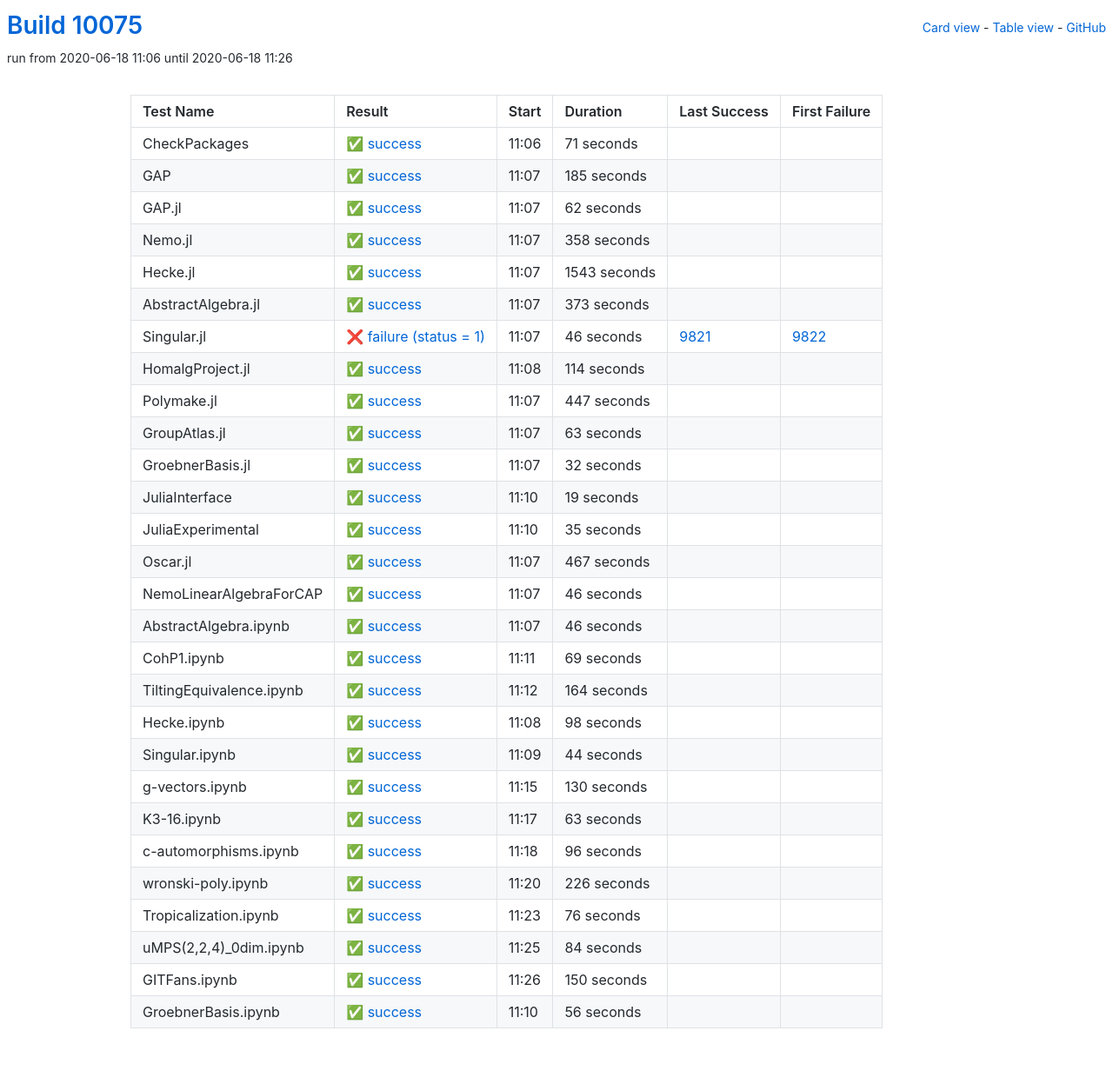
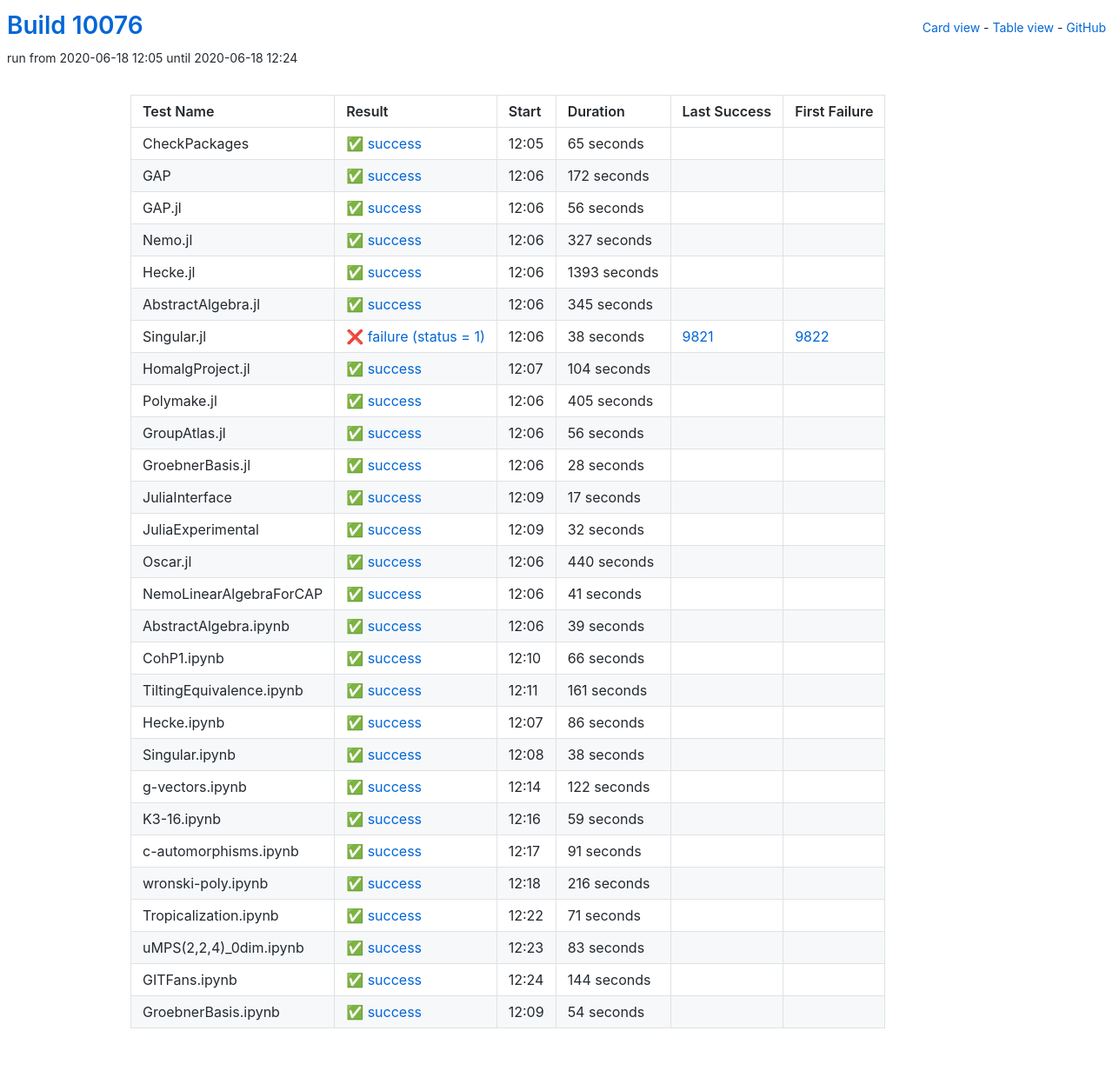
Before and after one commit to oscar-system/oscar-ci-status, a Jekyll site: the page built from table.html, in a window 1280 px wide. Shown: the whole page at 87% size. Built offline with Jekyll 4.4.1, drawn with Linux system fonts in a browser that asks for light colours; some of the changed lines change nothing that is shown.

Commit message:
Build #10076

```diff
--- a/_data/ci.yml
+++ b/_data/ci.yml
@@ -1,6 +1,6 @@
 ---
-build: 10075
-build_url: https://oscarci.mathematik.uni-kl.de/job/oscar/10075/
+build: 10076
+build_url: https://oscarci.mathematik.uni-kl.de/job/oscar/10076/
 job: oscar
 organization: oscar-system
 repo: oscar-ci-status
@@ -8,8 +8,296 @@
 tests:
 - name: CheckPackages
   id: checkpackages
-  log: https://oscarci.mathematik.uni-kl.de/job/oscar/10075/artifact/logs/build-10075/CheckPackages.log
-  start: 2020-06-18 11:06
+  log: https://oscarci.mathematik.uni-kl.de/job/oscar/10076/artifact/logs/build-10076/CheckPackages.log
+  start: 2020-06-18 12:05
+  success: true
+  exitcode: 0
+  status: success
+  duration: 65
+  last_success: false
+  last_success_url:
+  first_failure: false
+  first_failure_url:
+- name: GAP
+  id: gap
+  log: https://oscarci.mathematik.uni-kl.de/job/oscar/10076/artifact/logs/build-10076/GAP.log
+  start: 2020-06-18 12:06
+  success: true
+  exitcode: 0
+  status: success
+  duration: 172
+  last_success: false
+  last_success_url:
+  first_failure: false
+  first_failure_url:
+- name: GAP.jl
+  id: gap-jl
+  log: https://oscarci.mathematik.uni-kl.de/job/oscar/10076/artifact/logs/build-10076/GAP.jl.log
+  start: 2020-06-18 12:06
+  success: true
+  exitcode: 0
+  status: success
+  duration: 56
+  last_success: false
+  last_success_url:
+  first_failure: false
+  first_failure_url:
+- name: Nemo.jl
+  id: nemo-jl
+  log: https://oscarci.mathematik.uni-kl.de/job/oscar/10076/artifact/logs/build-10076/Nemo.jl.log
+  start: 2020-06-18 12:06
+  success: true
+  exitcode: 0
+  status: success
+  duration: 327
+  last_success: false
+  last_success_url:
+  first_failure: false
+  first_failure_url:
+- name: Hecke.jl
+  id: hecke-jl
+  log: https://oscarci.mathematik.uni-kl.de/job/oscar/10076/artifact/logs/build-10076/Hecke.jl.log
+  start: 2020-06-18 12:06
+  success: true
+  exitcode: 0
+  status: success
+  duration: 1393
+  last_success: false
+  last_success_url:
+  first_failure: false
+  first_failure_url:
+- name: AbstractAlgebra.jl
+  id: abstractalgebra-jl
+  log: https://oscarci.mathematik.uni-kl.de/job/oscar/10076/artifact/logs/build-10076/AbstractAlgebra.jl.log
+  start: 2020-06-18 12:06
+  success: true
+  exitcode: 0
+  status: success
+  duration: 345
+  last_success: false
+  last_success_url:
+  first_failure: false
+  first_failure_url:
+- name: Singular.jl
+  id: singular-jl
+  log: https://oscarci.mathematik.uni-kl.de/job/oscar/10076/artifact/logs/build-10076/Singular.jl.log
+  start: 2020-06-18 12:06
+  success: false
+  exitcode: 1
+  status: failure
+  duration: 38
+  last_success: 9821
+  last_success_url: https://oscarci.mathematik.uni-kl.de/job/oscar/9821/
+  first_failure: 9822
+  first_failure_url: https://oscarci.mathematik.uni-kl.de/job/oscar/9822/
+- name: HomalgProject.jl
+  id: homalgproject-jl
+  log: https://oscarci.mathematik.uni-kl.de/job/oscar/10076/artifact/logs/build-10076/HomalgProject.jl.log
+  start: 2020-06-18 12:07
+  success: true
+  exitcode: 0
+  status: success
+  duration: 104
+  last_success: false
+  last_success_url:
+  first_failure: false
+  first_failure_url:
+- name: Polymake.jl
+  id: polymake-jl
+  log: https://oscarci.mathematik.uni-kl.de/job/oscar/10076/artifact/logs/build-10076/Polymake.jl.log
+  start: 2020-06-18 12:06
+  success: true
+  exitcode: 0
+  status: success
+  duration: 405
+  last_success: false
+  last_success_url:
+  first_failure: false
+  first_failure_url:
+- name: GroupAtlas.jl
+  id: groupatlas-jl
+  log: https://oscarci.mathematik.uni-kl.de/job/oscar/10076/artifact/logs/build-10076/GroupAtlas.jl.log
+  start: 2020-06-18 12:06
+  success: true
+  exitcode: 0
+  status: success
+  duration: 56
+  last_success: false
+  last_success_url:
+  first_failure: false
+  first_failure_url:
+- name: GroebnerBasis.jl
+  id: groebnerbasis-jl
+  log: https://oscarci.mathematik.uni-kl.de/job/oscar/10076/artifact/logs/build-10076/GroebnerBasis.jl.log
+  start: 2020-06-18 12:06
+  success: true
+  exitcode: 0
+  status: success
+  duration: 28
+  last_success: false
+  last_success_url:
+  first_failure: false
+  first_failure_url:
+- name: JuliaInterface
+  id: juliainterface
+  log: https://oscarci.mathematik.uni-kl.de/job/oscar/10076/artifact/logs/build-10076/JuliaInterface.log
+  start: 2020-06-18 12:09
+  success: true
+  exitcode: 0
+  status: success
+  duration: 17
+  last_success: false
+  last_success_url:
+  first_failure: false
+  first_failure_url:
+- name: JuliaExperimental
+  id: juliaexperimental
+  log: https://oscarci.mathematik.uni-kl.de/job/oscar/10076/artifact/logs/build-10076/JuliaExperimental.log
+  start: 2020-06-18 12:09
+  success: true
+  exitcode: 0
+  status: success
+  duration: 32
+  last_success: false
+  last_success_url:
+  first_failure: false
+  first_failure_url:
+- name: Oscar.jl
+  id: oscar-jl
+  log: https://oscarci.mathematik.uni-kl.de/job/oscar/10076/artifact/logs/build-10076/Oscar.jl.log
+  start: 2020-06-18 12:06
+  success: true
+  exitcode: 0
+  status: success
+  duration: 440
+  last_success: false
+  last_success_url:
+  first_failure: false
+  first_failure_url:
+- name: NemoLinearAlgebraForCAP
+  id: nemolinearalgebraforcap
+  log: https://oscarci.mathematik.uni-kl.de/job/oscar/10076/artifact/logs/build-10076/NemoLinearAlgebraForCAP.log
+  start: 2020-06-18 12:06
+  success: true
+  exitcode: 0
+  status: success
+  duration: 41
+  last_success: false
+  last_success_url:
+  first_failure: false
+  first_failure_url:
+- name: AbstractAlgebra.ipynb
+  id: abstractalgebra-ipynb
+  log: https://oscarci.mathematik.uni-kl.de/job/oscar/10076/artifact/logs/build-10076/AbstractAlgebra.ipynb.log
+  start: 2020-06-18 12:06
+  success: true
+  exitcode: 0
+  status: success
+  duration: 39
+  last_success: false
+  last_success_url:
+  first_failure: false
+  first_failure_url:
+- name: CohP1.ipynb
+  id: cohp1-ipynb
+  log: https://oscarci.mathematik.uni-kl.de/job/oscar/10076/artifact/logs/build-10076/CohP1.ipynb.log
+  start: 2020-06-18 12:10
+  success: true
+  exitcode: 0
+  status: success
+  duration: 66
+  last_success: false
+  last_success_url:
+  first_failure: false
+  first_failure_url:
+- name: TiltingEquivalence.ipynb
+  id: tiltingequivalence-ipynb
+  log: https://oscarci.mathematik.uni-kl.de/job/oscar/10076/artifact/logs/build-10076/TiltingEquivalence.ipynb.log
+  start: 2020-06-18 12:11
+  success: true
+  exitcode: 0
+  status: success
+  duration: 161
+  last_success: false
+  last_success_url:
+  first_failure: false
+  first_failure_url:
+- name: Hecke.ipynb
+  id: hecke-ipynb
+  log: https://oscarci.mathematik.uni-kl.de/job/oscar/10076/artifact/logs/build-10076/Hecke.ipynb.log
+  start: 2020-06-18 12:07
+  success: true
+  exitcode: 0
+  status: success
+  duration: 86
+  last_success: false
+  last_success_url:
+  first_failure: false
+  first_failure_url:
+- name: Singular.ipynb
+  id: singular-ipynb
+  log: https://oscarci.mathematik.uni-kl.de/job/oscar/10076/artifact/logs/build-10076/Singular.ipynb.log
+  start: 2020-06-18 12:08
+  success: true
+  exitcode: 0
+  status: success
+  duration: 38
+  last_success: false
+  last_success_url:
+  first_failure: false
+  first_failure_url:
+- name: g-vectors.ipynb
+  id: g-vectors-ipynb
+  log: https://oscarci.mathematik.uni-kl.de/job/oscar/10076/artifact/logs/build-10076/g-vectors.ipynb.log
+  start: 2020-06-18 12:14
+  success: true
+  exitcode: 0
+  status: success
+  duration: 122
+  last_success: false
+  last_success_url:
+  first_failure: false
+  first_failure_url:
+- name: K3-16.ipynb
+  id: k3-16-ipynb
+  log: https://oscarci.mathematik.uni-kl.de/job/oscar/10076/artifact/logs/build-10076/K3-16.ipynb.log
+  start: 2020-06-18 12:16
+  success: true
+  exitcode: 0
+  status: success
+  duration: 59
+  last_success: false
+  last_success_url:
+  first_failure: false
+  first_failure_url:
+- name: c-automorphisms.ipynb
+  id: c-automorphisms-ipynb
+  log: https://oscarci.mathematik.uni-kl.de/job/oscar/10076/artifact/logs/build-10076/c-automorphisms.ipynb.log
+  start: 2020-06-18 12:17
+  success: true
+  exitcode: 0
+  status: success
+  duration: 91
+  last_success: false
+  last_success_url:
+  first_failure: false
+  first_failure_url:
+- name: wronski-poly.ipynb
+  id: wronski-poly-ipynb
+  log: https://oscarci.mathematik.uni-kl.de/job/oscar/10076/artifact/logs/build-10076/wronski-poly.ipynb.log
+  start: 2020-06-18 12:18
+  success: true
+  exitcode: 0
+  status: success
+  duration: 216
+  last_success: false
+  last_success_url:
+  first_failure: false
+  first_failure_url:
+- name: Tropicalization.ipynb
+  id: tropicalization-ipynb
+  log: https://oscarci.mathematik.uni-kl.de/job/oscar/10076/artifact/logs/build-10076/Tropicalization.ipynb.log
+  start: 2020-06-18 12:22
   success: true
   exitcode: 0
   status: success
@@ -18,326 +306,38 @@
   last_success_url:
   first_failure: false
   first_failure_url:
-- name: GAP
-  id: gap
-  log: https://oscarci.mathematik.uni-kl.de/job/oscar/10075/artifact/logs/build-10075/GAP.log
-  start: 2020-06-18 11:07
+- name: uMPS(2,2,4)_0dim.ipynb
+  id: umps-2-2-4-0dim-ipynb
+  log: https://oscarci.mathematik.uni-kl.de/job/oscar/10076/artifact/logs/build-10076/uMPS-2-2-4-_0dim.ipynb.log
+  start: 2020-06-18 12:23
   success: true
   exitcode: 0
   status: success
-  duration: 185
-  last_success: false
-  last_success_url:
-  first_failure: false
-  first_failure_url:
-- name: GAP.jl
-  id: gap-jl
-  log: https://oscarci.mathematik.uni-kl.de/job/oscar/10075/artifact/logs/build-10075/GAP.jl.log
-  start: 2020-06-18 11:07
-  success: true
-  exitcode: 0
-  status: success
-  duration: 62
-  last_success: false
-  last_success_url:
-  first_failure: false
-  first_failure_url:
-- name: Nemo.jl
-  id: nemo-jl
-  log: https://oscarci.mathematik.uni-kl.de/job/oscar/10075/artifact/logs/build-10075/Nemo.jl.log
-  start: 2020-06-18 11:07
-  success: true
-  exitcode: 0
-  status: success
-  duration: 358
-  last_success: false
-  last_success_url:
-  first_failure: false
-  first_failure_url:
-- name: Hecke.jl
-  id: hecke-jl
-  log: https://oscarci.mathematik.uni-kl.de/job/oscar/10075/artifact/logs/build-10075/Hecke.jl.log
-  start: 2020-06-18 11:07
-  success: true
-  exitcode: 0
-  status: success
-  duration: 1543
-  last_success: false
-  last_success_url:
-  first_failure: false
-  first_failure_url:
-- name: AbstractAlgebra.jl
-  id: abstractalgebra-jl
-  log: https://oscarci.mathematik.uni-kl.de/job/oscar/10075/artifact/logs/build-10075/AbstractAlgebra.jl.log
-  start: 2020-06-18 11:07
-  success: true
-  exitcode: 0
-  status: success
-  duration: 373
-  last_success: false
-  last_success_url:
-  first_failure: false
-  first_failure_url:
-- name: Singular.jl
-  id: singular-jl
-  log: https://oscarci.mathematik.uni-kl.de/job/oscar/10075/artifact/logs/build-10075/Singular.jl.log
-  start: 2020-06-18 11:07
-  success: false
-  exitcode: 1
-  status: failure
-  duration: 46
-  last_success: 9821
-  last_success_url: https://oscarci.mathematik.uni-kl.de/job/oscar/9821/
-  first_failure: 9822
-  first_failure_url: https://oscarci.mathematik.uni-kl.de/job/oscar/9822/
-- name: HomalgProject.jl
-  id: homalgproject-jl
-  log: https://oscarci.mathematik.uni-kl.de/job/oscar/10075/artifact/logs/build-10075/HomalgProject.jl.log
-  start: 2020-06-18 11:08
-  success: true
-  exitcode: 0
-  status: success
-  duration: 114
-  last_success: false
-  last_success_url:
-  first_failure: false
-  first_failure_url:
-- name: Polymake.jl
-  id: polymake-jl
-  log: https://oscarci.mathematik.uni-kl.de/job/oscar/10075/artifact/logs/build-10075/Polymake.jl.log
-  start: 2020-06-18 11:07
-  success: true
-  exitcode: 0
-  status: success
-  duration: 447
-  last_success: false
-  last_success_url:
-  first_failure: false
-  first_failure_url:
-- name: GroupAtlas.jl
-  id: groupatlas-jl
-  log: https://oscarci.mathematik.uni-kl.de/job/oscar/10075/artifact/logs/build-10075/GroupAtlas.jl.log
-  start: 2020-06-18 11:07
-  success: true
-  exitcode: 0
-  status: success
-  duration: 63
-  last_success: false
-  last_success_url:
-  first_failure: false
-  first_failure_url:
-- name: GroebnerBasis.jl
-  id: groebnerbasis-jl
-  log: https://oscarci.mathematik.uni-kl.de/job/oscar/10075/artifact/logs/build-10075/GroebnerBasis.jl.log
-  start: 2020-06-18 11:07
-  success: true
-  exitcode: 0
-  status: success
-  duration: 32
-  last_success: false
-  last_success_url:
-  first_failure: false
-  first_failure_url:
-- name: JuliaInterface
-  id: juliainterface
-  log: https://oscarci.mathematik.uni-kl.de/job/oscar/10075/artifact/logs/build-10075/JuliaInterface.log
-  start: 2020-06-18 11:10
-  success: true
-  exitcode: 0
-  status: success
-  duration: 19
-  last_success: false
-  last_success_url:
-  first_failure: false
-  first_failure_url:
-- name: JuliaExperimental
-  id: juliaexperimental
-  log: https://oscarci.mathematik.uni-kl.de/job/oscar/10075/artifact/logs/build-10075/JuliaExperimental.log
-  start: 2020-06-18 11:10
-  success: true
-  exitcode: 0
-  status: success
-  duration: 35
-  last_success: false
-  last_success_url:
-  first_failure: false
-  first_failure_url:
-- name: Oscar.jl
-  id: oscar-jl
-  log: https://oscarci.mathematik.uni-kl.de/job/oscar/10075/artifact/logs/build-10075/Oscar.jl.log
-  start: 2020-06-18 11:07
-  success: true
-  exitcode: 0
-  status: success
-  duration: 467
-  last_success: false
-  last_success_url:
-  first_failure: false
-  first_failure_url:
-- name: NemoLinearAlgebraForCAP
-  id: nemolinearalgebraforcap
-  log: https://oscarci.mathematik.uni-kl.de/job/oscar/10075/artifact/logs/build-10075/NemoLinearAlgebraForCAP.log
-  start: 2020-06-18 11:07
-  success: true
-  exitcode: 0
-  status: success
-  duration: 46
-  last_success: false
-  last_success_url:
-  first_failure: false
-  first_failure_url:
-- name: AbstractAlgebra.ipynb
-  id: abstractalgebra-ipynb
-  log: https://oscarci.mathematik.uni-kl.de/job/oscar/10075/artifact/logs/build-10075/AbstractAlgebra.ipynb.log
-  start: 2020-06-18 11:07
-  success: true
-  exitcode: 0
-  status: success
-  duration: 46
-  last_success: false
-  last_success_url:
-  first_failure: false
-  first_failure_url:
-- name: CohP1.ipynb
-  id: cohp1-ipynb
-  log: https://oscarci.mathematik.uni-kl.de/job/oscar/10075/artifact/logs/build-10075/CohP1.ipynb.log
-  start: 2020-06-18 11:11
-  success: true
-  exitcode: 0
-  status: success
-  duration: 69
-  last_success: false
-  last_success_url:
-  first_failure: false
-  first_failure_url:
-- name: TiltingEquivalence.ipynb
-  id: tiltingequivalence-ipynb
-  log: https://oscarci.mathematik.uni-kl.de/job/oscar/10075/artifact/logs/build-10075/TiltingEquivalence.ipynb.log
-  start: 2020-06-18 11:12
-  success: true
-  exitcode: 0
-  status: success
-  duration: 164
-  last_success: false
-  last_success_url:
-  first_failure: false
-  first_failure_url:
-- name: Hecke.ipynb
-  id: hecke-ipynb
-  log: https://oscarci.mathematik.uni-kl.de/job/oscar/10075/artifact/logs/build-10075/Hecke.ipynb.log
-  start: 2020-06-18 11:08
-  success: true
-  exitcode: 0
-  status: success
-  duration: 98
-  last_success: false
-  last_success_url:
-  first_failure: false
-  first_failure_url:
-- name: Singular.ipynb
-  id: singular-ipynb
-  log: https://oscarci.mathematik.uni-kl.de/job/oscar/10075/artifact/logs/build-10075/Singular.ipynb.log
-  start: 2020-06-18 11:09
-  success: true
-  exitcode: 0
-  status: success
-  duration: 44
-  last_success: false
-  last_success_url:
-  first_failure: false
-  first_failure_url:
-- name: g-vectors.ipynb
-  id: g-vectors-ipynb
-  log: https://oscarci.mathematik.uni-kl.de/job/oscar/10075/artifact/logs/build-10075/g-vectors.ipynb.log
-  start: 2020-06-18 11:15
-  success: true
-  exitcode: 0
-  status: success
-  duration: 130
-  last_success: false
-  last_success_url:
-  first_failure: false
-  first_failure_url:
-- name: K3-16.ipynb
-  id: k3-16-ipynb
-  log: https://oscarci.mathematik.uni-kl.de/job/oscar/10075/artifact/logs/build-10075/K3-16.ipynb.log
-  start: 2020-06-18 11:17
-  success: true
-  exitcode: 0
-  status: success
-  duration: 63
-  last_success: false
-  last_success_url:
-  first_failure: false
-  first_failure_url:
-- name: c-automorphisms.ipynb
-  id: c-automorphisms-ipynb
-  log: https://oscarci.mathematik.uni-kl.de/job/oscar/10075/artifact/logs/build-10075/c-automorphisms.ipynb.log
-  start: 2020-06-18 11:18
-  success: true
-  exitcode: 0
-  status: success
-  duration: 96
-  last_success: false
-  last_success_url:
-  first_failure: false
-  first_failure_url:
-- name: wronski-poly.ipynb
-  id: wronski-poly-ipynb
-  log: https://oscarci.mathematik.uni-kl.de/job/oscar/10075/artifact/logs/build-10075/wronski-poly.ipynb.log
-  start: 2020-06-18 11:20
-  success: true
-  exitcode: 0
-  status: success
-  duration: 226
-  last_success: false
-  last_success_url:
-  first_failure: false
-  first_failure_url:
-- name: Tropicalization.ipynb
-  id: tropicalization-ipynb
-  log: https://oscarci.mathematik.uni-kl.de/job/oscar/10075/artifact/logs/build-10075/Tropicalization.ipynb.log
-  start: 2020-06-18 11:23
-  success: true
-  exitcode: 0
-  status: success
-  duration: 76
-  last_success: false
-  last_success_url:
-  first_failure: false
-  first_failure_url:
-- name: uMPS(2,2,4)_0dim.ipynb
-  id: umps-2-2-4-0dim-ipynb
-  log: https://oscarci.mathematik.uni-kl.de/job/oscar/10075/artifact/logs/build-10075/uMPS-2-2-4-_0dim.ipynb.log
-  start: 2020-06-18 11:25
-  success: true
-  exitcode: 0
-  status: success
-  duration: 84
+  duration: 83
   last_success: false
   last_success_url:
   first_failure: false
   first_failure_url:
 - name: GITFans.ipynb
   id: gitfans-ipynb
-  log: https://oscarci.mathematik.uni-kl.de/job/oscar/10075/artifact/logs/build-10075/GITFans.ipynb.log
-  start: 2020-06-18 11:26
+  log: https://oscarci.mathematik.uni-kl.de/job/oscar/10076/artifact/logs/build-10076/GITFans.ipynb.log
+  start: 2020-06-18 12:24
   success: true
   exitcode: 0
   status: success
-  duration: 150
+  duration: 144
   last_success: false
   last_success_url:
   first_failure: false
   first_failure_url:
 - name: GroebnerBasis.ipynb
   id: groebnerbasis-ipynb
-  log: https://oscarci.mathematik.uni-kl.de/job/oscar/10075/artifact/logs/build-10075/GroebnerBasis.ipynb.log
-  start: 2020-06-18 11:10
+  log: https://oscarci.mathematik.uni-kl.de/job/oscar/10076/artifact/logs/build-10076/GroebnerBasis.ipynb.log
+  start: 2020-06-18 12:09
   success: true
   exitcode: 0
   status: success
-  duration: 56
+  duration: 54
   last_success: false
   last_success_url:
   first_failure: false
```
Also changed, not shown: README.md.
